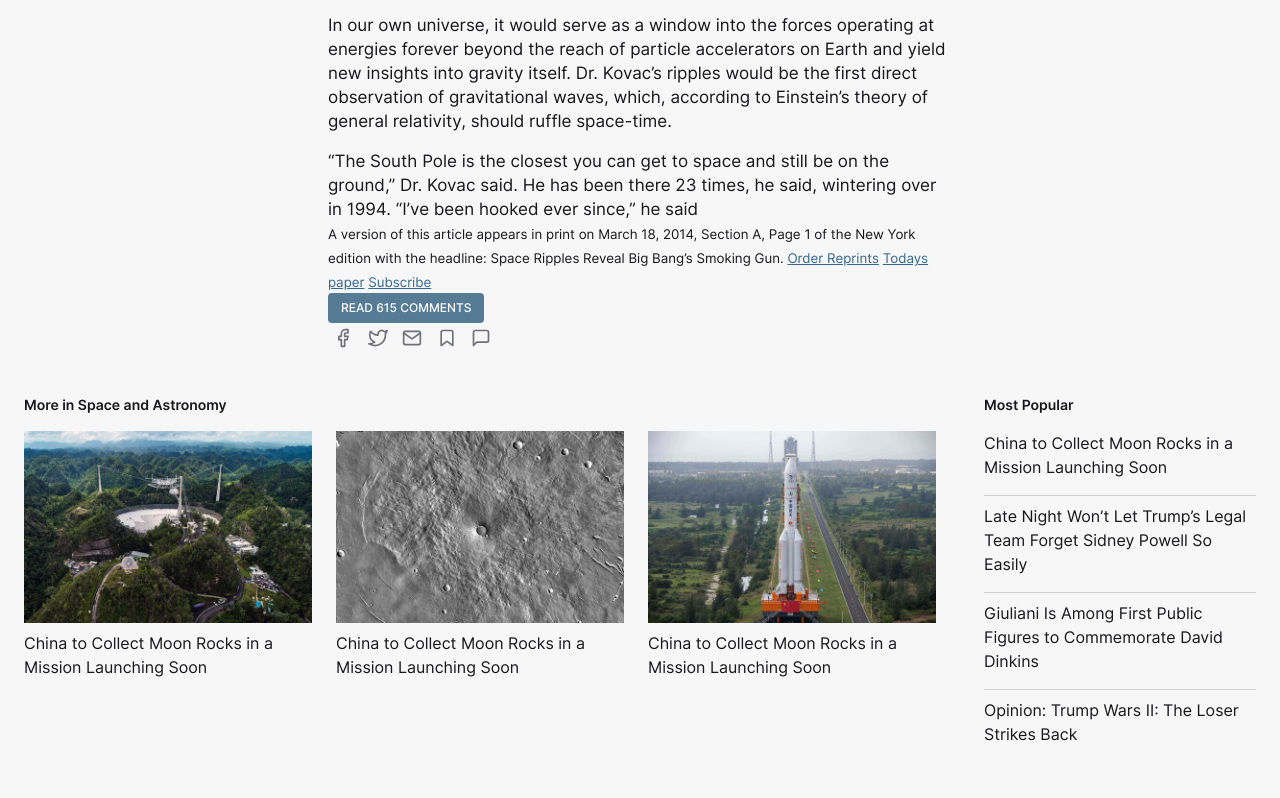
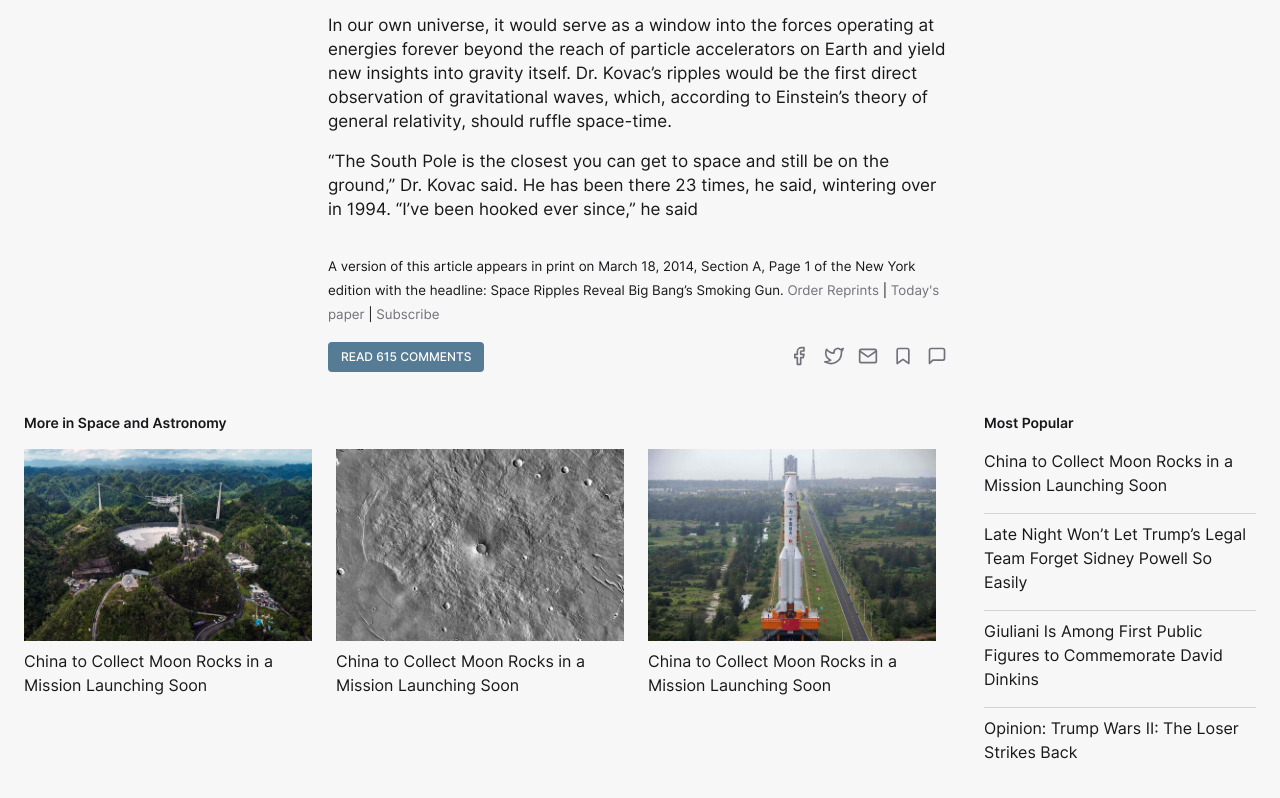
Before and after one commit to abeidahmed/nyt-article-clone, a plain HTML site: page index.html in a window 1280 px wide. Shown: the part 2536-3334 px from the top of the page. Drawn offline with Linux system fonts and the light colour scheme.

Commit message:
Make article meta flex layout

```diff
--- a/index.html
+++ b/index.html
@@ -290,15 +290,16 @@
               </p>
             </div>
           </section>
-          <section class="container container--sm">
+          <section class="container container--sm article__summary">
             <small>
               A version of this article appears in print on March 18, 2014,
               Section A, Page 1 of the New York edition with the headline: Space
               Ripples Reveal Big Bang’s Smoking Gun.
-              <a href="#">Order Reprints</a> <a href="#">Todays paper</a>
-              <a href="#">Subscribe</a></small
-            >
-            <div>
+              <a href="#" class="link--secondary">Order Reprints</a> |
+              <a href="#" class="link--secondary">Today's paper</a> |
+              <a href="#" class="link--secondary">Subscribe</a>
+            </small>
+            <div class="article__meta__media">
               <button class="btn btn--primary btn--uppercased">
                 Read 615 comments
               </button>
--- a/stylesheets/app.css
+++ b/stylesheets/app.css
@@ -47,6 +47,11 @@ body {
 .link--primary {
   font-weight: 600;
   color: var(--gray-900);
+  text-decoration: none;
+}
+
+.link--secondary {
+  color: var(--gray-500);
   text-decoration: none;
 }
 
@@ -127,6 +132,10 @@ body {
   font-size: 18px;
 }
 
+.article__summary {
+  margin-top: 32px;
+}
+
 /** more */
 .more__section {
   margin-top: 16px;
```
